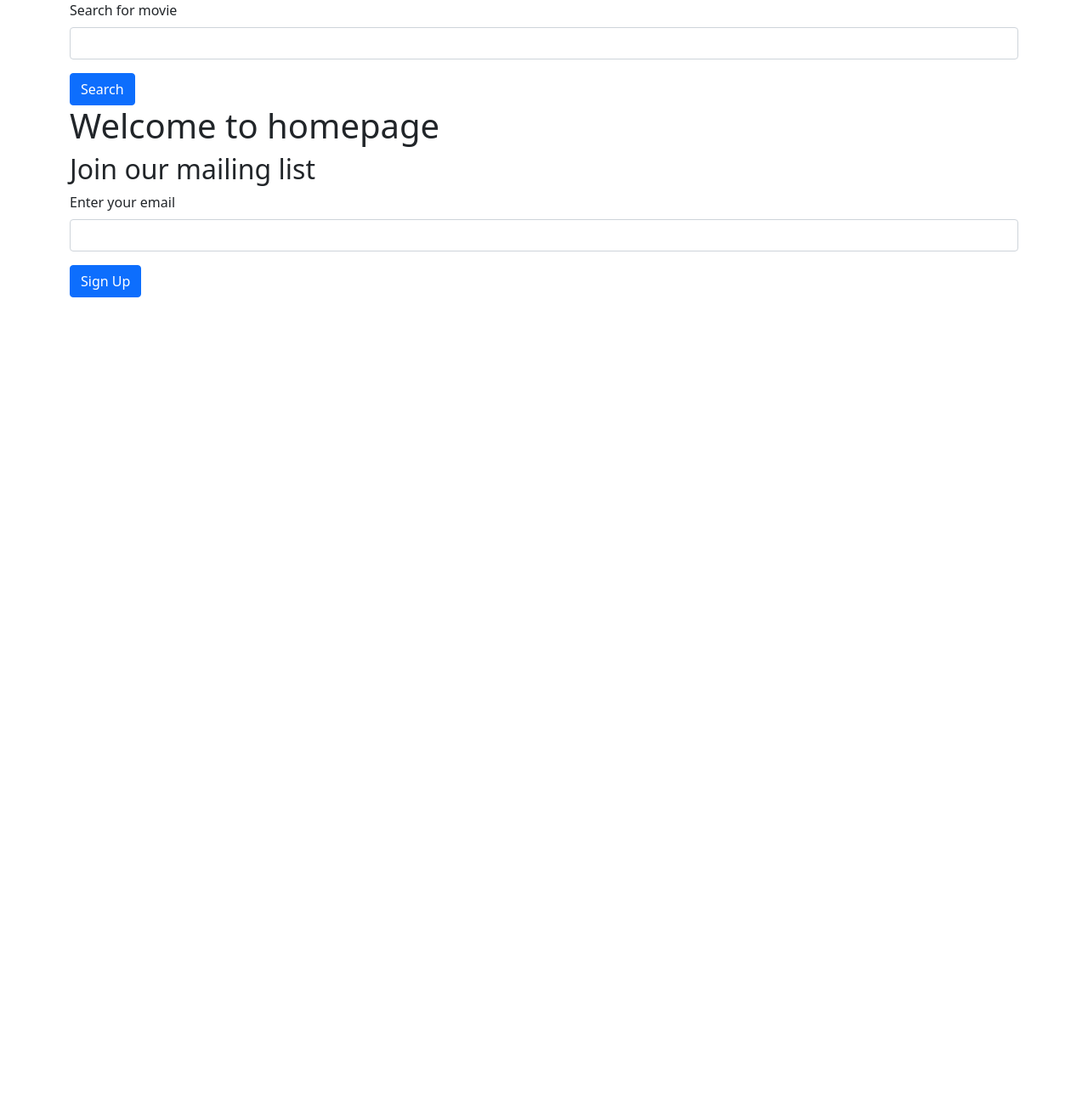
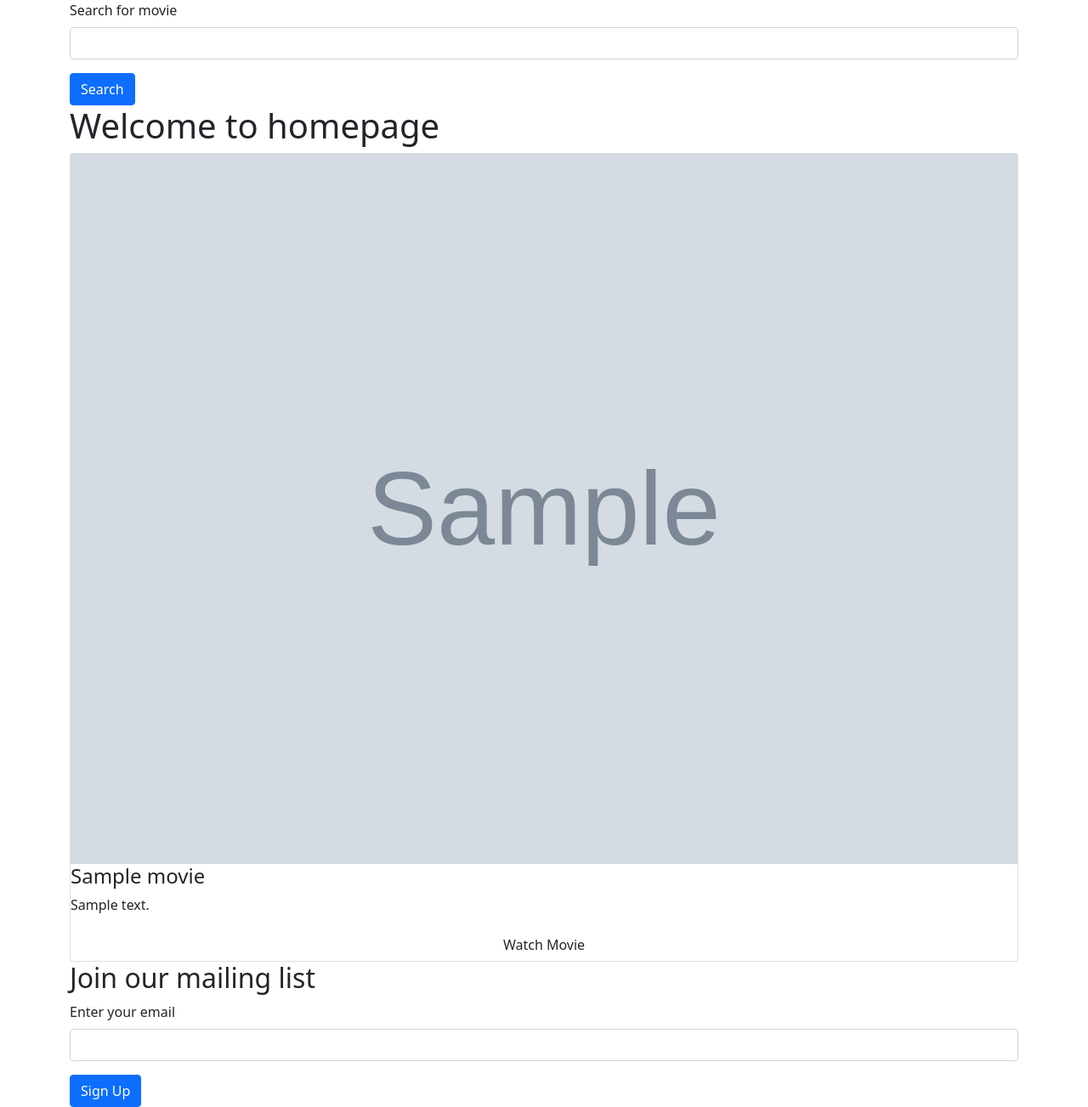
Before and after one commit to paulnyabaro/moviereviews, a Django app: page / in a window 1280 px wide. Shown: the whole page at 85% size. Before the commit the page ends 350 px from the top, so only its background shows below. Run offline with Django 4.2, Linux system fonts and the light colour scheme; tables that the repository leaves empty hold one stand-in row (values such as "Sample post"); grey boxes marked "Sample" are stand-in pictures; parts of the project's set-up code (start-up, migrations or seed data) failed here and were passed over.

Commit message:
Listed movies on homepage

```diff
--- a/movie/templates/home.html
+++ b/movie/templates/home.html
@@ -16,6 +16,19 @@
         </form>
         <h1>{% if searchTerm %}Searching for {{ searchTerm }}{% else %}Welcome to homepage{% endif %}</h1>
 
+        {% for movie in movies %}
+        <div class="card">
+            <div class="card-image">
+                <img src="{{ movie.image.url }}" width="100%" alt="">
+            </div>
+            <h4 class="card-title">{{ movie.title }}</h4>
+            <p>{{ movie.description }}</p>
+            {% if movie.url %}
+            <a href="{{ movie.url }}" class="btn btn primary">Watch Movie</a>
+            {% endif %}
+        </div>
+        {% endfor %}
+
         <h2>Join our mailing list</h2>
         <form action="{% url 'signup' %}">
             <label for="email" class="form-label">Enter your email</label>
--- a/movie/views.py
+++ b/movie/views.py
@@ -1,10 +1,12 @@
 from django.shortcuts import render
 from django.http import HttpResponse
+from .models import Movie
 
 
 def home(request):
     searchTerm = request.GET.get('searchMovie')
-    return render(request, 'home.html', {'searchTerm': searchTerm})
+    movies = Movie.objects.all()
+    return render(request, 'home.html', {'searchTerm': searchTerm, 'movies': movies})
 
 def signup(request):
     email = request.GET.get('email')
```
